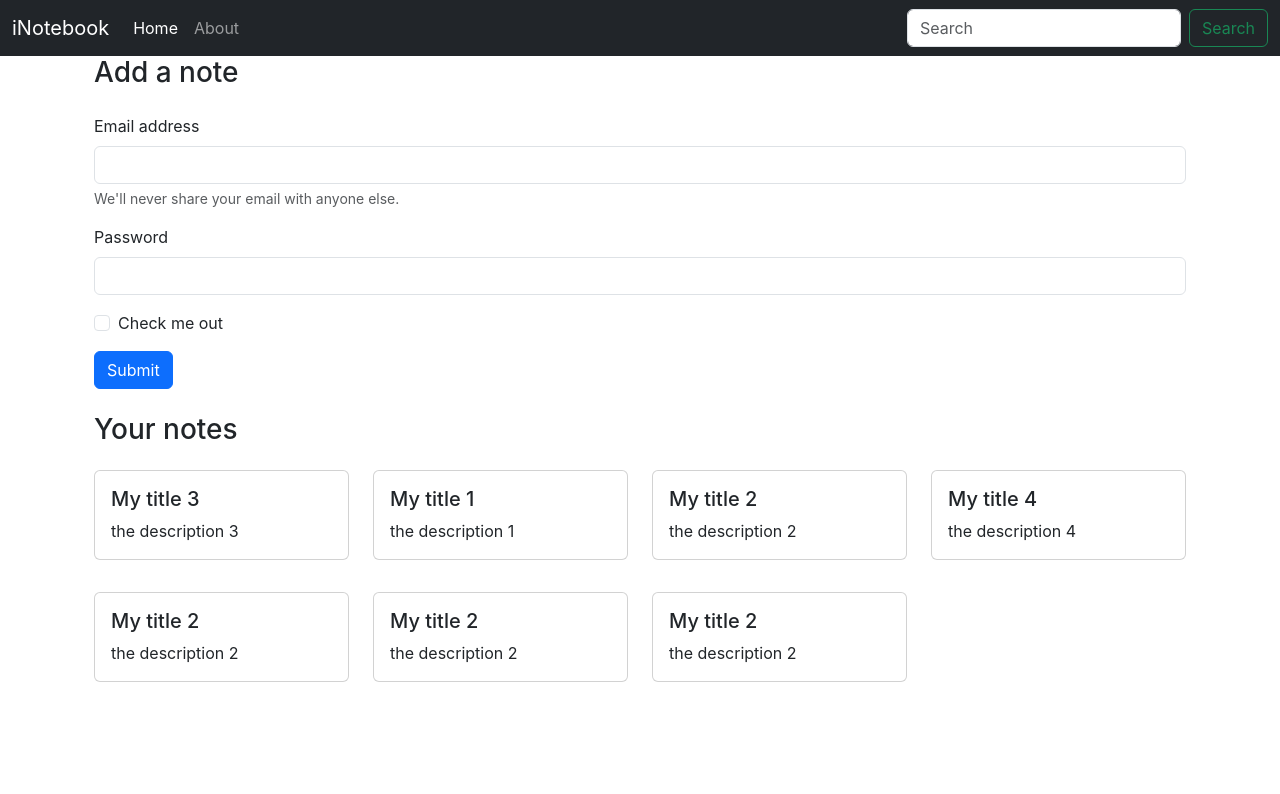
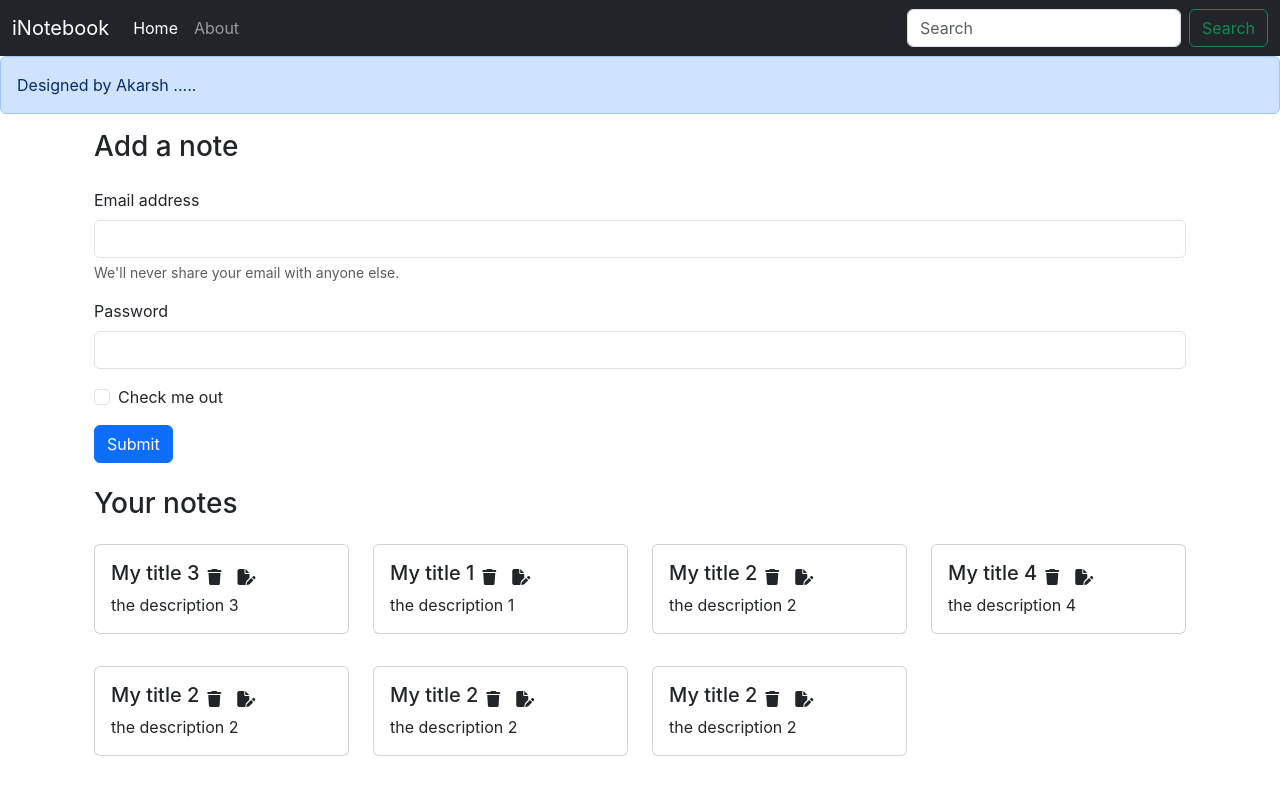
Before and after one commit to Ak8933/inotebook, a React (Create React App) app: page / in a window 1280 px wide. Shown: the top 794 px of the page. Built offline with nearby package versions, Linux system fonts and the light colour scheme.

Commit message:
Created Alert.js component to alert during CRUD operations &  setted up UI for the same.

```diff
--- a/public/index.html
+++ b/public/index.html
@@ -24,7 +24,7 @@
   <body>
     <noscript>You need to enable JavaScript to run this app.</noscript>
     <div id="root"></div>
-
+    <script src="https://kit.fontawesome.com/671f9dc4bf.js" crossorigin="anonymous"></script>
     <script
       src="https://cdn.jsdelivr.net/npm/@popperjs/core@2.11.8/dist/umd/popper.min.js"
       integrity="sha384-I7E8VVD/ismYTF4hNIPjVp/Zjvgyol6VFvRkX/vR+Vc4jQkC+hVqc2pM8ODewa9r"
--- a/src/App.js
+++ b/src/App.js
@@ -9,6 +9,7 @@ import Navbar from "./components/Navbar";
 import Home from "./components/Home";
 import About from "./components/About";
 import NoteState from "./context/notes/NoteState";
+import Alert from "./components/Alert";
 
 function App() {
   return (
@@ -16,6 +17,7 @@ function App() {
       <NoteState>
         <Router>
           <Navbar />
+          <Alert message="Designed by Akarsh ....."/>
           <div className="container">
             <Routes>
               <Route exact path="/" element={<Home/>} />
--- /dev/null
+++ b/src/components/Alert.js
@@ -0,0 +1,13 @@
+import React from 'react'
+
+const Alert = (props) => {
+    return (
+        <>
+            <div class="alert alert-primary" role="alert">
+                {props.message}
+            </div>
+        </>
+    )
+}
+
+export default Alert
--- a/src/components/Home.js
+++ b/src/components/Home.js
@@ -11,20 +11,20 @@ const Home = () => {
       <div className="container">
         <h3>Add a note</h3>
         <form className='my-4'>
-          <div class="mb-3">
-            <label for="exampleInputEmail1" class="form-label">Email address</label>
-            <input type="email" class="form-control" id="exampleInputEmail1" aria-describedby="emailHelp" />
-            <div id="emailHelp" class="form-text">We'll never share your email with anyone else.</div>
+          <div className="mb-3">
+            <label htmlFor="exampleInputEmail1" className="form-label">Email address</label>
+            <input type="email" className="form-control" id="exampleInputEmail1" aria-describedby="emailHelp" />
+            <div id="emailHelp" className="form-text">We'll never share your email with anyone else.</div>
           </div>
-          <div class="mb-3">
-            <label for="exampleInputPassword1" class="form-label">Password</label>
-            <input type="password" class="form-control" id="exampleInputPassword1" />
+          <div className="mb-3">
+            <label htmlFor="exampleInputPassword1" className="form-label">Password</label>
+            <input type="password" className="form-control" id="exampleInputPassword1" />
           </div>
-          <div class="mb-3 form-check">
-            <input type="checkbox" class="form-check-input" id="exampleCheck1" />
-            <label class="form-check-label" for="exampleCheck1">Check me out</label>
+          <div className="mb-3 form-check">
+            <input type="checkbox" className="form-check-input" id="exampleCheck1" />
+            <label className="form-check-label" htmlFor="exampleCheck1">Check me out</label>
           </div>
-          <button type="submit" class="btn btn-primary">Submit</button>
+          <button type="submit" className="btn btn-primary">Submit</button>
         </form>
         <Notes/>
       </div>
--- a/src/components/NoteItem.js
+++ b/src/components/NoteItem.js
@@ -4,10 +4,16 @@ const NoteItem = (props) => {
     const { note } = props;
     return (
         <div className='col-md-3'>
-            <div class="card my-3">
-                <div class="card-body">
-                    <h5 class="card-title">{note.title}</h5>
-                    <p class="card-text">{note.description}</p>
+            <div className="card my-3">
+                <div className="card-body">
+                    <div className="d-flex align-items-center">
+                        <h5 className="card-title">{note.title}</h5>
+                        <i className="fa-solid fa-trash mx-2"></i>
+                        <i className="fa-solid fa-file-pen mx-2"></i>
+                    </div>
+
+                    <p className="card-text">{note.description}</p>
+
                 </div>
             </div>
         </div>
--- a/src/components/Notes.js
+++ b/src/components/Notes.js
@@ -10,7 +10,7 @@ const Notes = () => {
             <div className="row">
                 <h3>Your notes</h3>
                 {notes.map((note) => {
-                    return <NoteItem note={note}/>
+                    return <NoteItem note={note} key={note._id}/>
                 })}
             </div>
         </>
--- a/src/context/notes/NoteState.js
+++ b/src/context/notes/NoteState.js
@@ -7,7 +7,7 @@ const NoteState = (props) => {
 
     const notesInitial = [
         {
-            "_id": "6685a0e13c005bd4c5b4e67b",
+            "_id": "6685a0e13c0057bd4c5b4e67b",
             "user": "6684de6c60cea27792296c1d",
             "title": "My title 3",
             "description": "the description 3",
@@ -16,7 +16,7 @@ const NoteState = (props) => {
             "__v": 0
         },
         {
-            "_id": "6686f43cc573f6b584642b2e",
+            "_id": "6686f43cc5723f6b584642b2e",
             "user": "6684de6c60cea27792296c1d",
             "title": "My title 1",
             "description": "the description 1",
@@ -25,7 +25,7 @@ const NoteState = (props) => {
             "__v": 0
         },
         {
-            "_id": "6686f44bc573f6b584642b30",
+            "_id": "6686f44bc5763f6b584642b30",
             "user": "6684de6c60cea27792296c1d",
             "title": "My title 2",
             "description": "the description 2",
@@ -34,7 +34,7 @@ const NoteState = (props) => {
             "__v": 0
         },
         {
-            "_id": "6686f455c573f6b584642b32",
+            "_id": "66868f455c573f6b584642b32",
             "user": "6684de6c60cea27792296c1d",
             "title": "My title 4",
             "description": "the description 4",
@@ -43,7 +43,7 @@ const NoteState = (props) => {
             "__v": 0
         },
         {
-            "_id": "6686f44bc573f6b584642b30",
+            "_id": "6686f44bc5730f64584642b30",
             "user": "6684de6c60cea27792296c1d",
             "title": "My title 2",
             "description": "the description 2",
@@ -52,7 +52,7 @@ const NoteState = (props) => {
             "__v": 0
         },
         {
-            "_id": "6686f44bc573f6b584642b30",
+            "_id": "6686f44bc573f16b574642b30",
             "user": "6684de6c60cea27792296c1d",
             "title": "My title 2",
             "description": "the description 2",
@@ -61,7 +61,7 @@ const NoteState = (props) => {
             "__v": 0
         },
         {
-            "_id": "6686f44bc573f6b584642b30",
+            "_id": "6686f44bc577f6b5846428b30",
             "user": "6684de6c60cea27792296c1d",
             "title": "My title 2",
             "description": "the description 2",
--- a/src/index.css
+++ b/src/index.css
@@ -11,3 +11,12 @@ code {
   font-family: source-code-pro, Menlo, Monaco, Consolas, 'Courier New',
     monospace;
 }
+
+i{
+  cursor: pointer;
+}
+
+i:hover{
+  scale: 1.1;
+  transition: 0.3 s ease-in;
+}
```
